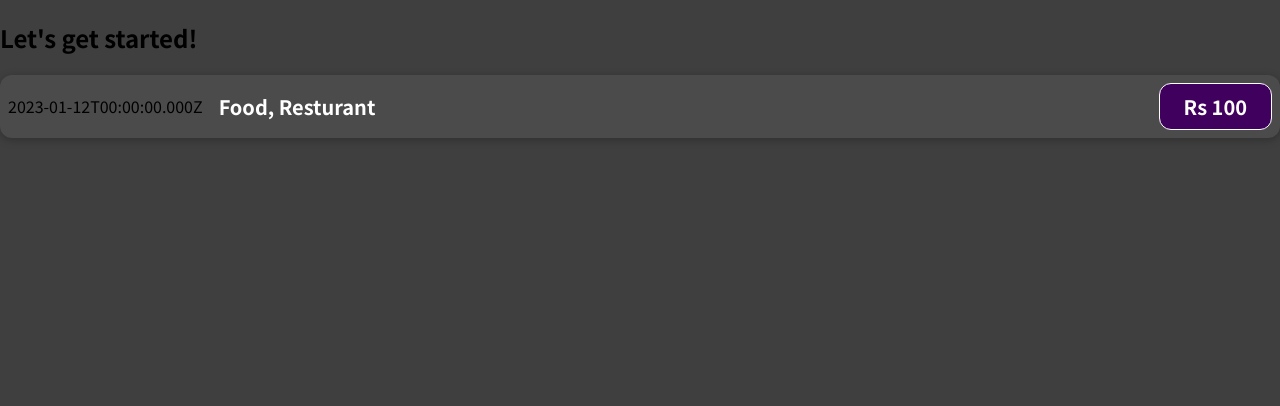
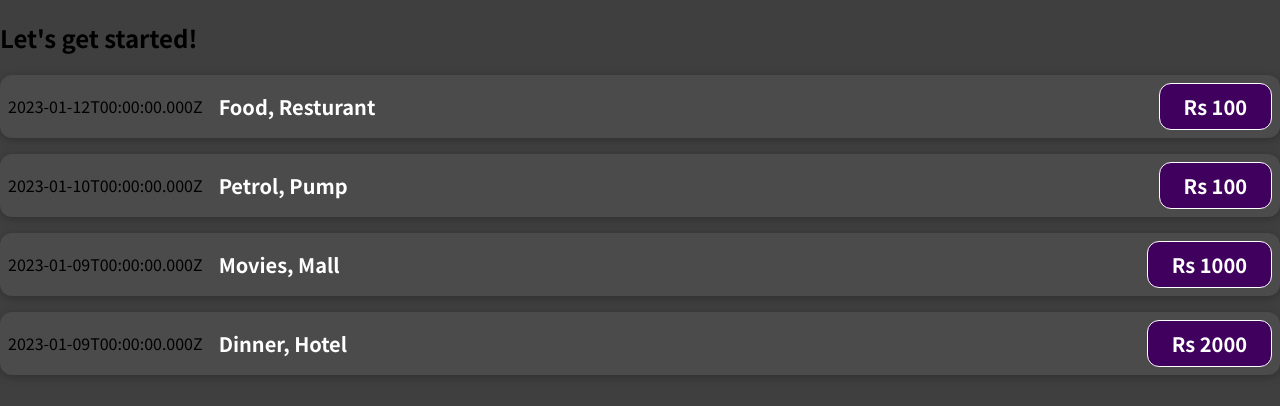
Before and after one commit to kharerishabh/React-module-1-task--7, a JavaScript app: page / in a window 1280 px wide. Shown: the top 406 px of the page. Built offline with nearby package versions, Linux system fonts and the light colour scheme.

Commit message:
My third React pro Task-9

```diff
--- a/src/App.js
+++ b/src/App.js
@@ -1,10 +1,48 @@
 import ExpenseItem from "./components/ExpenseItem";
 
 function App() {
+  const expense = [
+    {
+      id: "e1",
+      title: "Food",
+      location: "Resturant",
+      amount: 100,
+      date: new Date(2022, 12, 12),
+    },
+    {
+      id: "e2",
+      title: "Petrol",
+      location: "Pump",
+      amount: 100,
+      date: new Date(2022, 12, 10),
+    },
+    {
+      id: "e3",
+      title: "Movies",
+      location: "Mall",
+      amount: 1000,
+      date: new Date(2022, 12, 9),
+    },
+    {
+      id: "e3",
+      title: "Dinner",
+      location: "Hotel",
+      amount: 2000,
+      date: new Date(2022, 12, 9),
+    }
+  ];
+
   return (
     <div>
       <h2>Let's get started!</h2>
-        <ExpenseItem></ExpenseItem>
+      {expense.map((data) => {
+        return <ExpenseItem
+          title={data.title}
+          location={data.location}
+          amount={data.amount}
+          date={data.date}
+        ></ExpenseItem>;
+      })}
     </div>
   );
 }
--- a/src/components/ExpenseItem.js
+++ b/src/components/ExpenseItem.js
@@ -1,16 +1,11 @@
 import './ExpenseItem.css';
 
-function ExpenseItem(){
-const expenseDate = new Date(2022, 12, 12);
-const expenseTitle = 'Food';
-const expenseAmount = 100;
-const locationOfExpenditure = 'Resturant'
-
+function ExpenseItem(props){
     return (<div className='expense-item'>
-        <div>{expenseDate.toISOString()}</div>
+        <div>{props.date.toISOString()}</div>
         <div className='expense-item__description'>
-            <h2>{expenseTitle}, {locationOfExpenditure}</h2>
-        <div className='expense-item__price'>Rs {expenseAmount}</div>
+            <h2>{props.title}, {props.location}</h2>
+        <div className='expense-item__price'>Rs {props.amount}</div>
         </div>
         </div>);
 }
```
Lines whose indentation alone changed are shown as unchanged.
